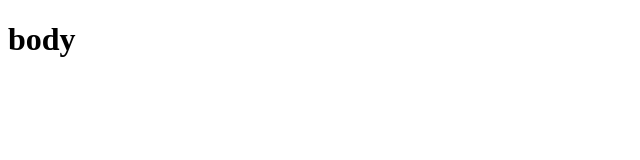
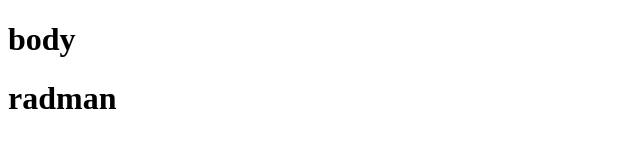
Before and after one commit to RadmanBZ/test_project, a plain HTML site: page rad.html in a window 1280 px wide. Shown: the whole page, without its empty margins (0-640 px from the left). Drawn offline with Linux system fonts and the light colour scheme.

Commit message:
Update rad.html

```diff
--- a/rad.html
+++ b/rad.html
@@ -7,5 +7,6 @@
 </head>
 <body>
     <h1>body</h1>
+    <h1>radman</h1>
 </body>
 </html>
```
